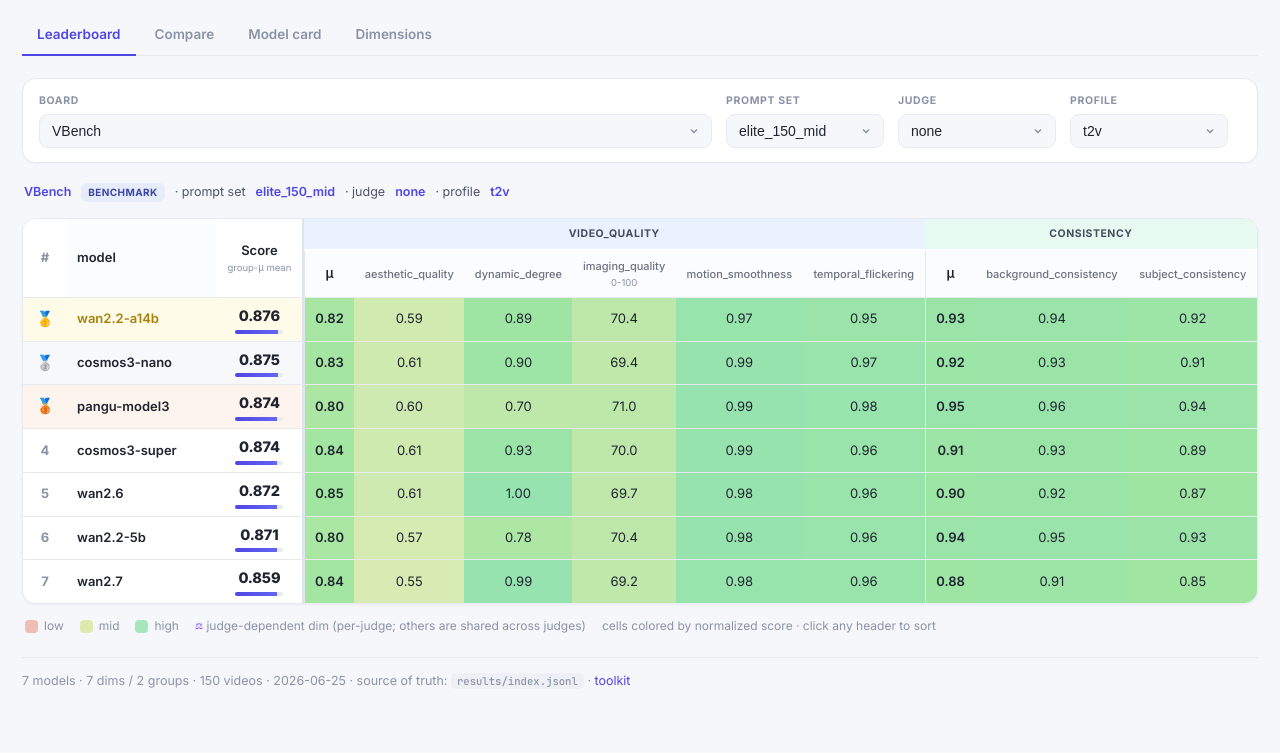
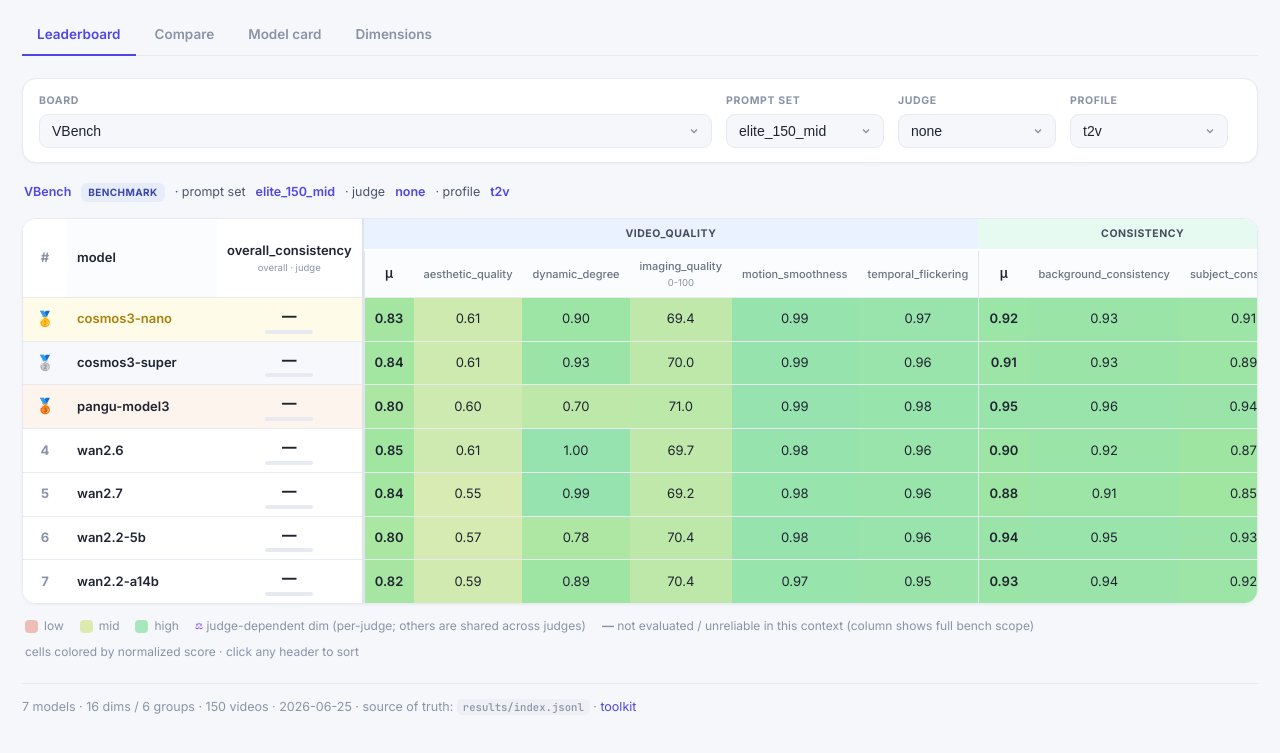
Before and after one commit to videogenevalkit/videogenevalkit.github.io, a plain HTML site: page index.html in a window 1280 px wide. Shown: the part 145-898 px from the top of the page. Drawn offline with Linux system fonts and the light colour scheme.

Commit message:
ui: catalog-driven bench tables — show every defined dim, render — for untested/unreliable (greyed header); full-scope visibility

```diff
--- a/app.css
+++ b/app.css
@@ -173,3 +173,6 @@
 .mcbl{width:104px; font-size:10.5px; color:#6b7280; flex:none; overflow:hidden; text-overflow:ellipsis; white-space:nowrap}
 .mcbt{flex:1; height:8px; background:#f1f3f7; border-radius:4px; overflow:hidden}
 .mcbt i{display:block; height:100%}
+
+/* untested/unreliable dim header (— placeholder cells) */
+th.dim.nodata{color:#c2c8d6; font-style:italic; background:#fbfbfc}
--- a/app.js
+++ b/app.js
@@ -77,10 +77,17 @@
 function boardModel(board, rows){
   const jdep=judgeDepMap(board);
   const models=uniq(rows.map(r=>r.model));
-  const cell={}, grp={}, scale={};
-  rows.forEach(r=>{ (cell[r.model]=cell[r.model]||{})[r.dimension]=r; grp[r.dimension]=r.group||"other"; scale[r.dimension]=r.scale; });
-  const dimsByGroup={}; Object.keys(grp).forEach(d=>{ (dimsByGroup[grp[d]]=dimsByGroup[grp[d]]||[]).push(d); });
-  const groups=Object.keys(dimsByGroup).sort((a,b)=>{ const ia=GROUP_ORDER.indexOf(a), ib=GROUP_ORDER.indexOf(b); return (ia<0?99:ia)-(ib<0?99:ib); });
+  const cell={}, scale={};
+  rows.forEach(r=>{ (cell[r.model]=cell[r.model]||{})[r.dimension]=r; });
+  // CATALOG-driven dim set: every dimension the bench defines appears, so
+  // untested / removed-unreliable dims render as "—" (full picture for users).
+  const grp={}, dimsByGroup={};
+  (board.groups||[]).forEach(g=>{ dimsByGroup[g.id]=g.dims.map(d=>d.id);
+    g.dims.forEach(d=>{ grp[d.id]=g.id; scale[d.id]=d.scale; }); });
+  // data dim not in catalog → put under "other" (safety)
+  rows.forEach(r=>{ if(!(r.dimension in grp)){ grp[r.dimension]="other"; (dimsByGroup.other=dimsByGroup.other||[]).push(r.dimension); } scale[r.dimension]=r.scale; });
+  const groups=Object.keys(dimsByGroup).filter(g=>dimsByGroup[g] && dimsByGroup[g].length)
+    .sort((a,b)=>{ const ia=GROUP_ORDER.indexOf(a), ib=GROUP_ORDER.indexOf(b); return (ia<0?99:ia)-(ib<0?99:ib); });
   Object.values(dimsByGroup).forEach(ds=>ds.sort());
   const rankGroups=groups.filter(g=>g!=="holistic");
   const holisticDims=dimsByGroup["holistic"]||[];
@@ -116,6 +123,8 @@
   const bm=boardModel(board, rows);
   const {jdep,cell,scale,dimsByGroup,groups,rankGroups,overallDim,hasHead,gmean,score}=bm;
   const dispGroups=hasHead?rankGroups:groups;
+  // a dim is "untested" in this context if no model has a value → header greyed
+  const dimHasData={}; Object.values(dimsByGroup).forEach(ds=>ds.forEach(d=>{ dimHasData[d]=bm.models.some(m=>cell[m]&&cell[m][d]); }));
   const keyVal=(m)=> sortKey==="__score__"?score[m]
     : sortKey.startsWith("g:")?gmean[m][sortKey.slice(2)]
     : (cell[m][sortKey]?norm(cell[m][sortKey]):-1);
@@ -127,7 +136,8 @@
   dispGroups.forEach(g=>{ h+=`<th class="sortable mu" data-k="g:${g}">μ</th>`;
     dimsByGroup[g].forEach(d=>{ const sx=scale[d]!=="0-1"?`<br><span class=sc>${scale[d]}</span>`:"";
       const jd=jdep[d]?' <span class=jd title="judge-dependent — not shared across judges">⚖</span>':"";
-      h+=`<th class="sortable dim${jdep[d]?" jdep":""}" data-k="${d}">${d}${jd}${sx}</th>`; }); });
+      const nd=dimHasData[d]?"":" nodata"; const ttl=dimHasData[d]?"":' title="not evaluated in this context (— = no/unreliable data)"';
+      h+=`<th class="sortable dim${jdep[d]?" jdep":""}${nd}" data-k="${d}"${ttl}>${d}${jd}${sx}</th>`; }); });
   h+="</tr></thead><tbody>";
   sorted.forEach((m,i)=>{
     const medal=i<3?`<span class=medal>${["🥇","🥈","🥉"][i]}</span>`:(i+1);
--- a/index.html
+++ b/index.html
@@ -43,6 +43,7 @@
   <span class="lg"><i class="sw" style="background:hsl(74 58% 80%)"></i>mid</span>
   <span class="lg"><i class="sw" style="background:hsl(140 58% 78%)"></i>high</span>
   <span class="lg"><span class="jd">⚖</span>&nbsp;judge-dependent dim (per-judge; others are shared across judges)</span>
+  <span class="lg"><b>—</b>&nbsp;not evaluated / unreliable in this context (column shows full bench scope)</span>
   <span class="lg muted">cells colored by normalized score · click any header to sort</span>
 </div>
 
```
